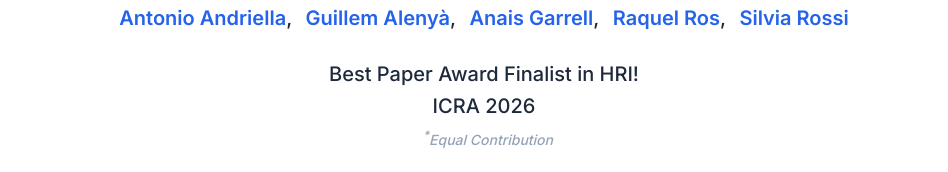
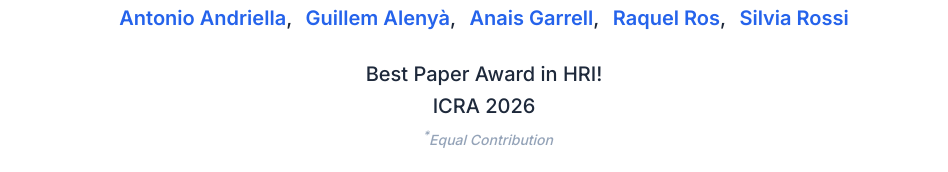
Before and after one commit to pradippramanick/hexar, a plain HTML site: page index.html in a window 1280 px wide. Shown: the part 235-407 px from the top of the page, without its empty margins (152-1100 px from the left). Drawn offline with nearby package versions, Linux system fonts and the light colour scheme; some icons are missing.

Commit message:
Removed "Finalist"

```diff
--- a/index.html
+++ b/index.html
@@ -219,7 +219,7 @@
 
                   <div class="is-size-5 publication-authors">
                     <!-- TODO: Replace with your institution and conference/journal info -->
-                    <span class="author-block">Best Paper Award Finalist in HRI!<br> ICRA 2026 </span>
+                    <span class="author-block">Best Paper Award in HRI!<br> ICRA 2026 </span>
                     <!-- TODO: Remove this line if no equal contribution -->
                     <span class="eql-cntrb"><br><sup>*</sup>Equal Contribution</span>
                   </div>
```
